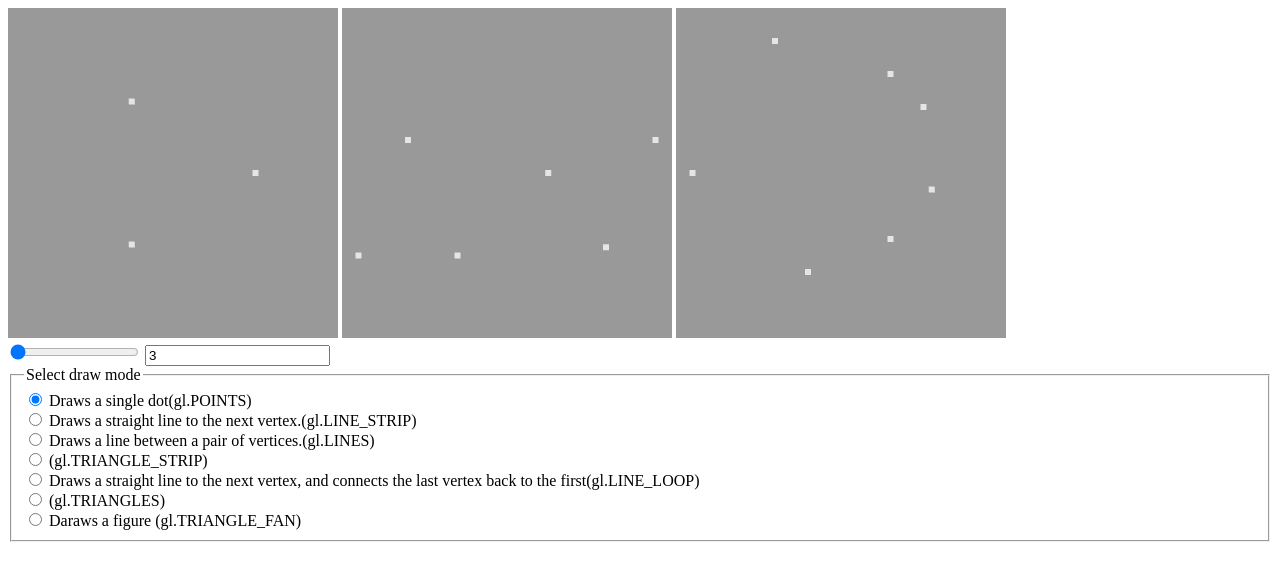
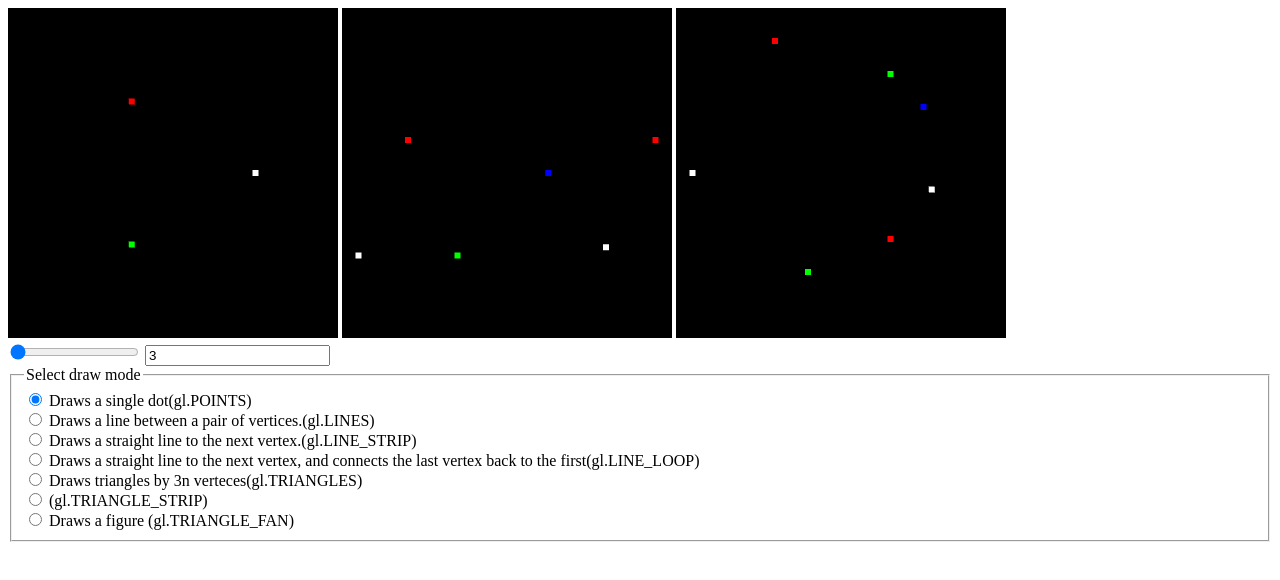
Before and after one commit to DenisNikolski/OpenGLlabs, a plain HTML site: page lab1/index.html in a window 1280 px wide. Drawn offline with Linux system fonts and the light colour scheme.

Commit message:
made tasks 4-6

```diff
--- a/lab1/index.html
+++ b/lab1/index.html
@@ -19,16 +19,12 @@
         <label for="points">Draws a single dot(gl.POINTS)</label>
       </div>
       <div>
-        <input type="radio" id="LINE_STRIP" name="drawMode" value="gl.LINE_STRIP" />
-        <label for="LINE_STRIP">Draws a straight line to the next vertex.(gl.LINE_STRIP)</label>
-      </div>
-      <div>
         <input type="radio" id="LINES" name="drawMode" value="gl.LINES" />
         <label for="LINES">Draws a line between a pair of vertices.(gl.LINES)</label>
       </div>
       <div>
-        <input type="radio" id="TRIANGLE_STRIP" name="drawMode" value="gl.TRIANGLE_STRIP" />
-        <label for="LINES">(gl.TRIANGLE_STRIP)</label>
+        <input type="radio" id="LINE_STRIP" name="drawMode" value="gl.LINE_STRIP" />
+        <label for="LINE_STRIP">Draws a straight line to the next vertex.(gl.LINE_STRIP)</label>
       </div>
       <div>
         <input type="radio" id="LINE_LOOP" name="drawMode" value="gl.LINE_LOOP" />
@@ -36,11 +32,15 @@
       </div>
       <div>
         <input type="radio" id="TRIANGLES" name="drawMode" value="gl.TRIANGLES" />
-        <label for="TRIANGLES">(gl.TRIANGLES)</label>
+        <label for="TRIANGLES">Draws triangles by 3n verteces(gl.TRIANGLES)</label>
+      </div>
+      <div>
+        <input type="radio" id="TRIANGLE_STRIP" name="drawMode" value="gl.TRIANGLE_STRIP" />
+        <label for="LINES">(gl.TRIANGLE_STRIP)</label>
       </div>
       <div>
         <input type="radio" id="TRIANGLE_FAN" name="drawMode" value="gl.TRIANGLE_FAN" />
-        <label for="TRIANGLE_FAN">Daraws a figure (gl.TRIANGLE_FAN)</label>
+        <label for="TRIANGLE_FAN">Draws a figure (gl.TRIANGLE_FAN)</label>
       </div>
     </fieldset>
   </div>
--- a/lab1/main.js
+++ b/lab1/main.js
@@ -62,16 +62,16 @@ function drawLines(canvas, vertices, sidesNumb, drawMode) {
 
   var numbVertices = (vertices.length / 3)
   // Create an empty buffer object to store the vertex buffer
-  var vertexBuffer = getVertexBuffer(gl, vertices)
-
+  var vertexBuffer = initVertexBuffer(gl, vertices)
+  var colorBuffer = initColorBuffer(gl, sidesNumb)
   /* =========================Shaders======================== */
-  var vertShader = getVertexShader(gl)
-  var fragShader = getfragShader(gl)
+  var vertShader = initVertexShader(gl)
+  var fragShader = initfragShader(gl)
   // Create a shader program object to store the combined shader program
-  var shaderProgram = getShaderProgram(gl, vertShader, fragShader)
+  var shaderProgram = initShaderProgram(gl, vertShader, fragShader)
 
   /* ======== Associating shaders to buffer objects ======== */
-  associateShadersToBufferObjects(gl, vertexBuffer, shaderProgram)
+  associateShadersToBufferObjects(gl, vertexBuffer, colorBuffer, shaderProgram)
 
   /* ============= Drawing the primitive =============== */
   draw(gl, canvas, numbVertices, drawMode)
@@ -81,7 +81,7 @@ function getVertices(sidesNumb) {
   var vertices = []
   var raduis = 0.5
   var angle
-  for (var i = 0; i < sidesNumb; i++) {
+  for (let i = 0; i < sidesNumb; i++) {
     angle = i * 2 * Math.PI / sidesNumb
     vertices.push(raduis * Math.cos(angle))
     vertices.push(raduis * Math.sin(angle))
@@ -93,7 +93,7 @@ function getVertices(sidesNumb) {
 function getDrawMode() {
   var drawMode = document.getElementsByName('drawMode')
   if (drawMode) {
-    for (var i = 0; i < drawMode.length; i++) {
+    for (let i = 0; i < drawMode.length; i++) {
       if (drawMode[i].checked) {
         return drawMode[i].value
       }
@@ -101,7 +101,7 @@ function getDrawMode() {
   }
 }
 
-function getVertexBuffer(gl, vertices) {
+function initVertexBuffer(gl, vertices) {
   var vertexBuffer = gl.createBuffer()
 
   // Bind appropriate array buffer to it
@@ -110,53 +110,52 @@ function getVertexBuffer(gl, vertices) {
   gl.bufferData(gl.ARRAY_BUFFER, new Float32Array(vertices), gl.STATIC_DRAW)
   // Unbind the buffer
   gl.bindBuffer(gl.ARRAY_BUFFER, null)
+
   return vertexBuffer
 }
 
-function getVertexShader(gl) {
+function initVertexShader(gl) {
   // vertex shader source code
-  var vertCode =
-    'attribute vec3 coordinates;' +
-    'void main(void) {' +
-    ' gl_Position = vec4(coordinates, 1.0);' +
-    'gl_PointSize = 6.0;' +
-    '}'
+  var vertCode = `
+    attribute vec3 coordinates;
+    attribute vec4 aVertexColor;
+
+    varying lowp vec4 vColor;
+
+    void main(void) {
+    gl_Position = vec4(coordinates, 1.0);
+    gl_PointSize = 6.0;
+    vColor = aVertexColor;
+  } `
   // Create a vertex shader object
   var vertShader = gl.createShader(gl.VERTEX_SHADER)
   // Attach vertex shader source code
   gl.shaderSource(vertShader, vertCode)
   // Compile the vertex shader
   gl.compileShader(vertShader)
+
   return vertShader
 }
 
-function getfragShader(gl) {
+function initfragShader(gl) {
   // fragment shader source code
-  var fragCode =
-    'void main(void) {' +
-    ' gl_FragColor = vec4(0.0, 0.0, 0.0, 0.1);' +
-    '}'
+  var fragCode = `
+  varying lowp vec4 vColor;
+
+  void main(void) {
+     gl_FragColor = vColor;
+   }`
   // Create fragment shader object
   var fragShader = gl.createShader(gl.FRAGMENT_SHADER)
   // Attach fragment shader source code
   gl.shaderSource(fragShader, fragCode)
   // Compile the fragmentt shader
   gl.compileShader(fragShader)
+
   return fragShader
 }
 
-function associateShadersToBufferObjects(gl, vertexBuffer, shaderProgram) {
-  // Bind vertex buffer object
-  gl.bindBuffer(gl.ARRAY_BUFFER, vertexBuffer)
-  // Get the attribute location
-  var coord = gl.getAttribLocation(shaderProgram, 'coordinates')
-  // Point an attribute to the currently bound VBO
-  gl.vertexAttribPointer(coord, 3, gl.FLOAT, false, 0, 0)
-  // Enable the attribute
-  gl.enableVertexAttribArray(coord)
-}
-
-function getShaderProgram(gl, vertShader, fragShader) {
+function initShaderProgram(gl, vertShader, fragShader) {
   var shaderProgram = gl.createProgram()
   // Attach a vertex shader
   gl.attachShader(shaderProgram, vertShader)
@@ -166,16 +165,79 @@ function getShaderProgram(gl, vertShader, fragShader) {
   gl.linkProgram(shaderProgram)
   // Use the combined shader program object
   gl.useProgram(shaderProgram)
+
+  if (!gl.getProgramParameter(shaderProgram, gl.LINK_STATUS)) {
+    alert('Unable to initialize the shader program: ' + gl.getProgramInfoLog(shaderProgram));
+    return null;
+  }
+
   return shaderProgram
+}
+
+function initColorBuffer(gl, sidesNumb) {
+
+  var colors = getColorArray(sidesNumb)
+
+  const colorBuffer = gl.createBuffer()
+  gl.bindBuffer(gl.ARRAY_BUFFER, colorBuffer)
+  gl.bufferData(gl.ARRAY_BUFFER, new Float32Array(colors), gl.STATIC_DRAW)
+
+  return colorBuffer;
+}
+
+function getColorArray(sidesNumb) {
+  var colorsArray = []
+  var baseColors = [
+    1.0, 1.0, 1.0, 1.0, // white
+    1.0, 0.0, 0.0, 1.0, // red
+    0.0, 1.0, 0.0, 1.0, // green
+    0.0, 0.0, 1.0, 1.0, // blue
+  ];
+
+  if (sidesNumb < 7) {
+    colorsArray.push(...baseColors);
+    colorsArray.push(...baseColors);
+  }
+
+  for (var i = 0; i < sidesNumb; i = i + 4) {
+    colorsArray.push(...baseColors)
+  }
+
+  return colorsArray
+}
+
+function associateShadersToBufferObjects(gl, vertexBuffer, colorBuffer, shaderProgram) {
+  let numComponents = 3;
+  let type = gl.FLOAT;
+  let normalize = false;
+  let stride = 0;
+  let offset = 0;
+  // Bind vertex buffer object
+  gl.bindBuffer(gl.ARRAY_BUFFER, vertexBuffer)
+  // Get the attribute location
+  var coord = gl.getAttribLocation(shaderProgram, 'coordinates')
+  // Point an attribute to the currently bound VBO
+  gl.vertexAttribPointer(coord, numComponents, type, normalize, stride, offset)
+  // Enable the attribute
+  gl.enableVertexAttribArray(coord)
+
+  // color
+  gl.bindBuffer(gl.ARRAY_BUFFER, colorBuffer)
+  var colors = gl.getAttribLocation(shaderProgram, 'aVertexColor')
+  numComponents = 4;
+  gl.vertexAttribPointer(colors, numComponents, type, normalize, stride, offset)
+  gl.enableVertexAttribArray(colors)
 }
 
 function draw(gl, canvas, numbVertices, drawMode) {
   // Clear the canvas
-  gl.clearColor(0.5, 0.5, 0.5, 0.9)
+  gl.clearColor(0.0, 0.0, 0.0, 1.0)
+  gl.clearDepth(1.0)
   // Enable the depth test
   gl.enable(gl.DEPTH_TEST)
+  gl.depthFunc(gl.LEQUAL)
   // Clear the color buffer bit
-  gl.clear(gl.COLOR_BUFFER_BIT)
+  gl.clear(gl.COLOR_BUFFER_BIT | gl.DEPTH_BUFFER_BIT)
   // Set the view port
   gl.viewport(0, 0, canvas.width, canvas.height)
 
```
